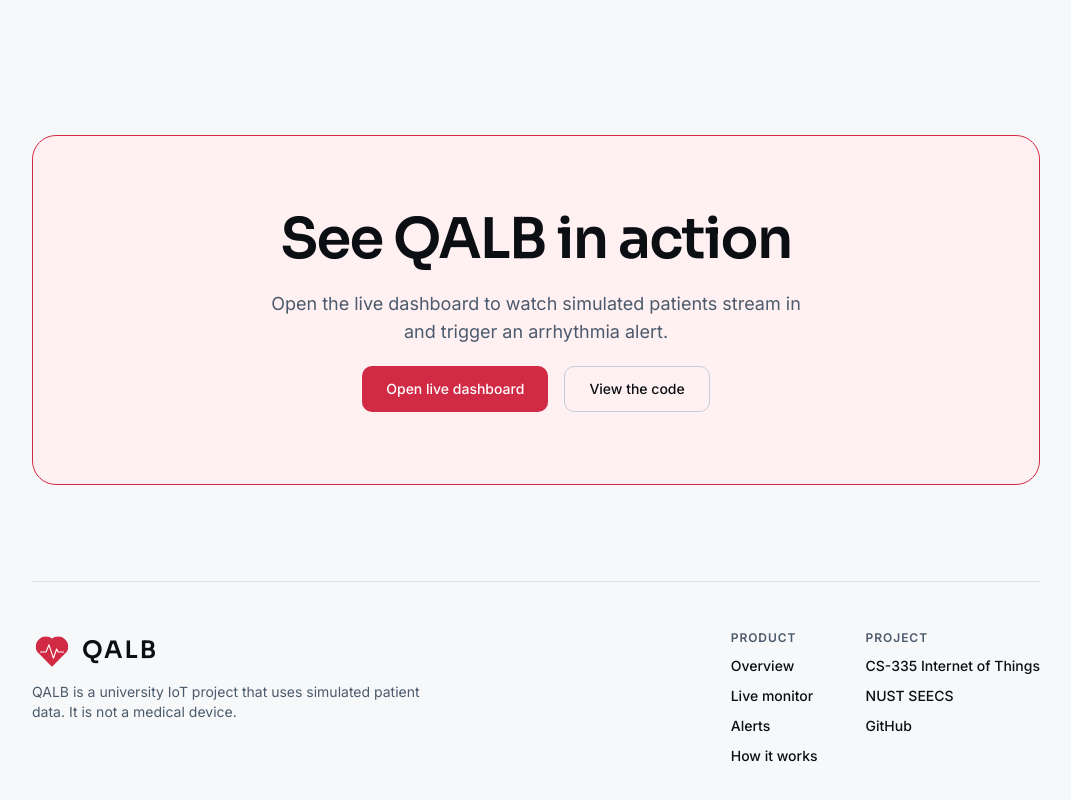
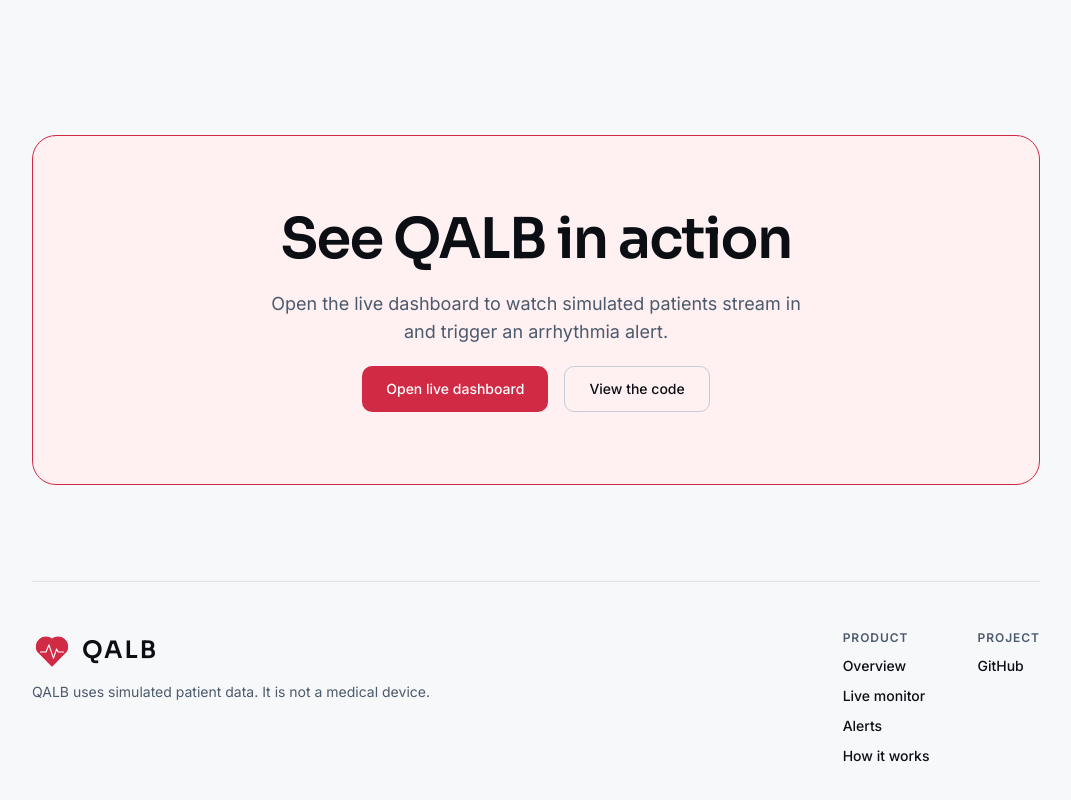
Before and after one commit to M-Musab-A-23/qalb, a Next.js app in the folder frontend/: page / in a window 1280 px wide. Shown: the part 2855-3655 px from the top of the page, without its empty margins (104-1175 px from the left). Built offline with nearby package versions, Linux system fonts and the light colour scheme.

Commit message:
fix(frontend): remove course and university wording from the footer

```diff
--- a/frontend/src/components/home/HomeFooter.tsx
+++ b/frontend/src/components/home/HomeFooter.tsx
@@ -32,8 +32,7 @@ export function HomeFooter() {
       <div className="flex flex-1 flex-col gap-3">
         <Logo />
         <p className="max-w-[420px] text-sm leading-5 text-[var(--color-text-secondary)]">
-          QALB is a university IoT project that uses simulated patient data. It
-          is not a medical device.
+          QALB uses simulated patient data. It is not a medical device.
         </p>
       </div>
       <LinkColumn
@@ -48,8 +47,6 @@ export function HomeFooter() {
       <LinkColumn
         title="Project"
         links={[
-          { label: "CS-335 Internet of Things", href: "/" },
-          { label: "NUST SEECS", href: "/" },
           { label: "GitHub", href: "https://github.com/M-Musab-A-23/qalb" },
         ]}
       />
```
